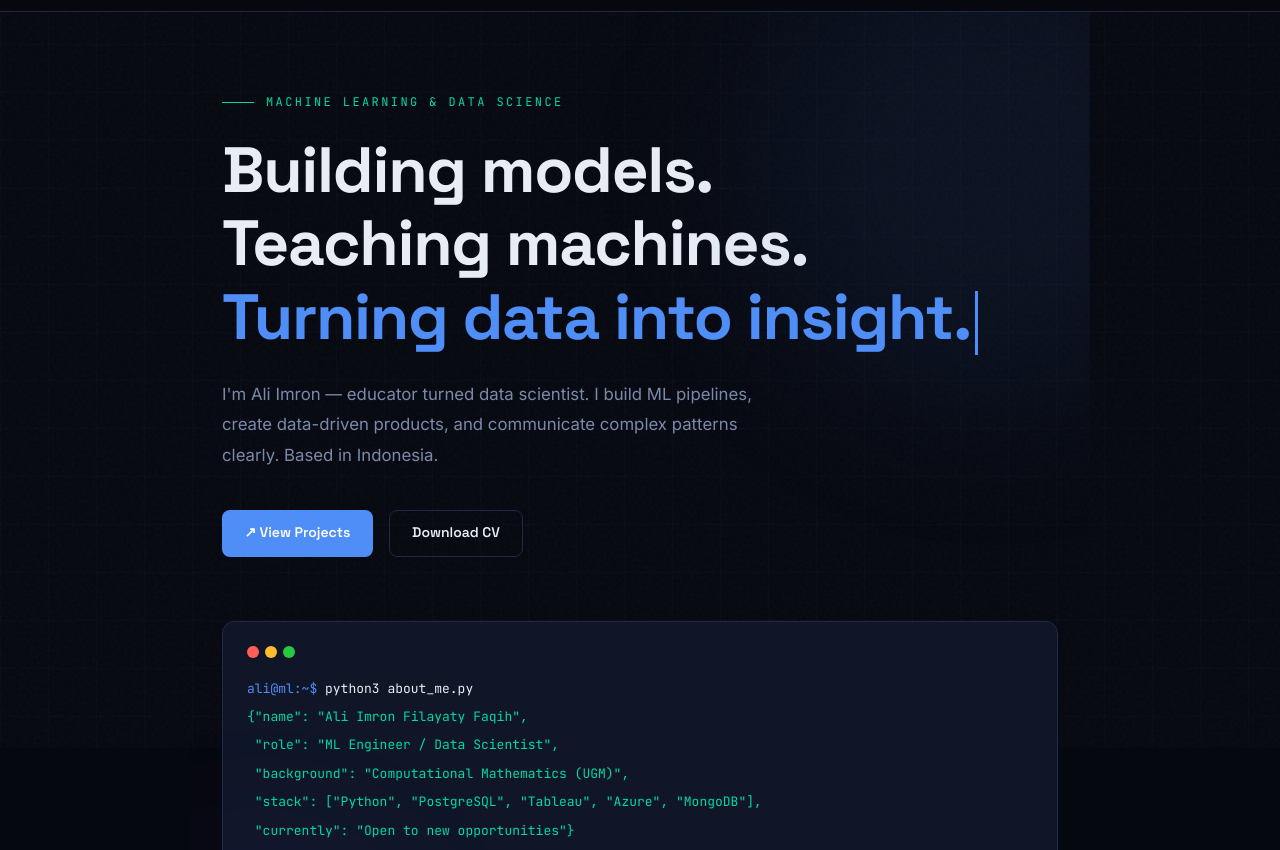
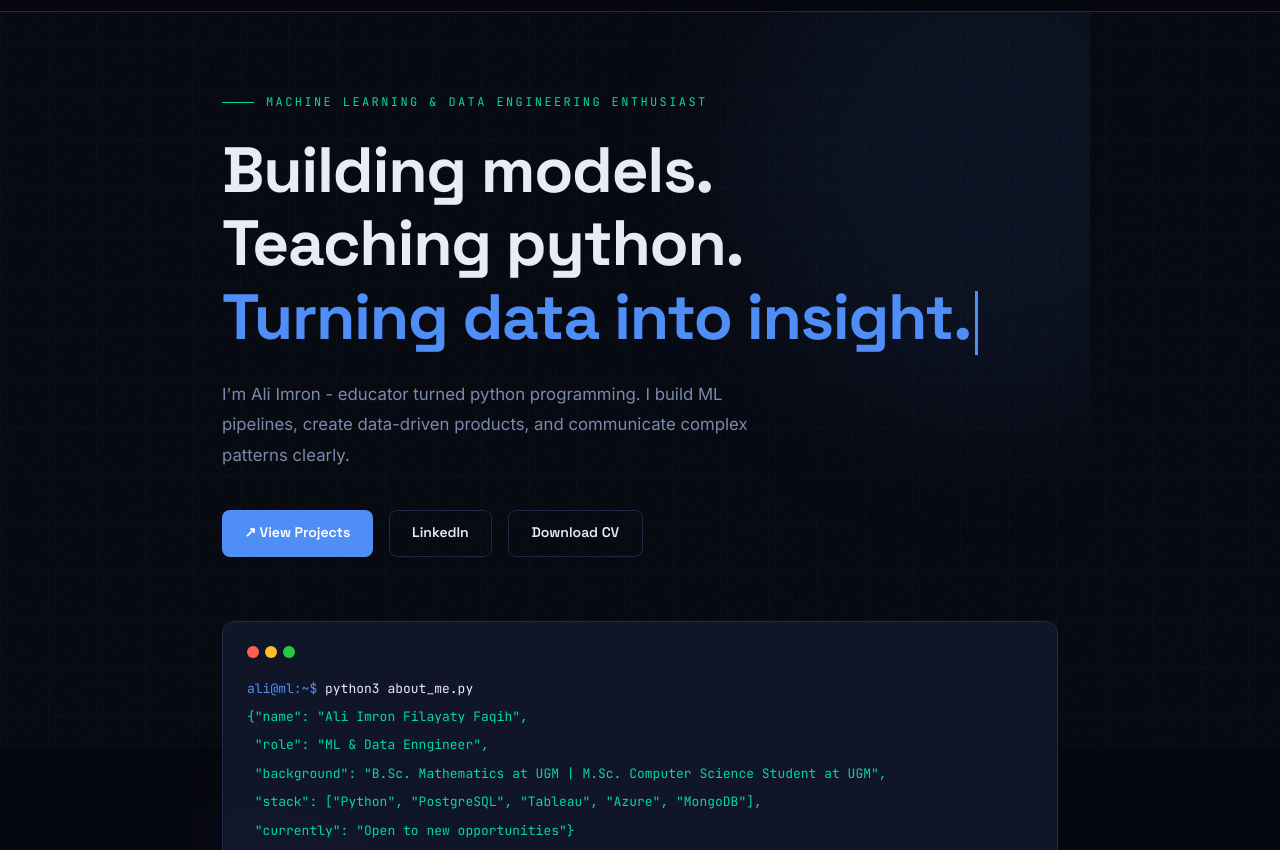
Before and after one commit to aliimronf2/aliimronf2.github.io, a plain HTML site: page index.html in a window 1280 px wide. Shown: the part 52-902 px from the top of the page. Drawn offline with Linux system fonts and the light colour scheme.

Commit message:
Update title and descriptions in index.html

```diff
--- a/index.html
+++ b/index.html
@@ -3,7 +3,7 @@
 <head>
   <meta charset="UTF-8" />
   <meta name="viewport" content="width=device-width, initial-scale=1.0" />
-  <title>Ali Imron — ML & Data</title>
+  <title>Ali Imron - ML & Data Engineering Enthusiast</title>
   <link rel="stylesheet" href="style.css" />
   <style>
     .hero {
@@ -176,18 +176,19 @@
       <div class="glow-blob blob1"></div>
       <div class="glow-blob blob2"></div>
 
-      <p class="hero-eyebrow">Machine Learning &amp; Data Science</p>
+      <p class="hero-eyebrow">Machine Learning &amp; Data Engineering Enthusiast</p>
       <h1>
         Building models.<br>
-        Teaching machines.<br>
+        Teaching python.<br>
         <span class="accent">Turning data into insight.<span class="cursor"></span></span>
       </h1>
       <p class="hero-desc">
-        I'm Ali Imron — educator turned data scientist. I build ML pipelines, create data-driven products,
-        and communicate complex patterns clearly. Based in Indonesia.
+        I'm Ali Imron - educator turned python programming. I build ML pipelines, create data-driven products,
+        and communicate complex patterns clearly.
       </p>
       <div class="hero-actions">
         <a href="projects.html" class="btn btn-primary">↗ View Projects</a>
+        <a href="https://www.linkedin.com/in/ali-imron-filayaty-faqih/" class="btn btn-outline">LinkedIn</a>
         <a href="cv.html" class="btn btn-outline">Download CV</a>
       </div>
 
@@ -202,8 +203,8 @@
           <span class="cmd"> python3 about_me.py</span>
         </div>
         <div class="terminal-line"><span class="out">{"name": "Ali Imron Filayaty Faqih",</span></div>
-        <div class="terminal-line"><span class="out">&nbsp;"role": "ML Engineer / Data Scientist",</span></div>
-        <div class="terminal-line"><span class="out">&nbsp;"background": "Computational Mathematics (UGM)",</span></div>
+        <div class="terminal-line"><span class="out">&nbsp;"role": "ML & Data Enngineer",</span></div>
+        <div class="terminal-line"><span class="out">&nbsp;"background": "B.Sc. Mathematics at UGM | M.Sc. Computer Science Student at UGM",</span></div>
         <div class="terminal-line"><span class="out">&nbsp;"stack": ["Python", "PostgreSQL", "Tableau", "Azure", "MongoDB"],</span></div>
         <div class="terminal-line"><span class="out">&nbsp;"currently": "Open to new opportunities"}</span></div>
         <div class="terminal-line" style="margin-top:0.75rem">
```
